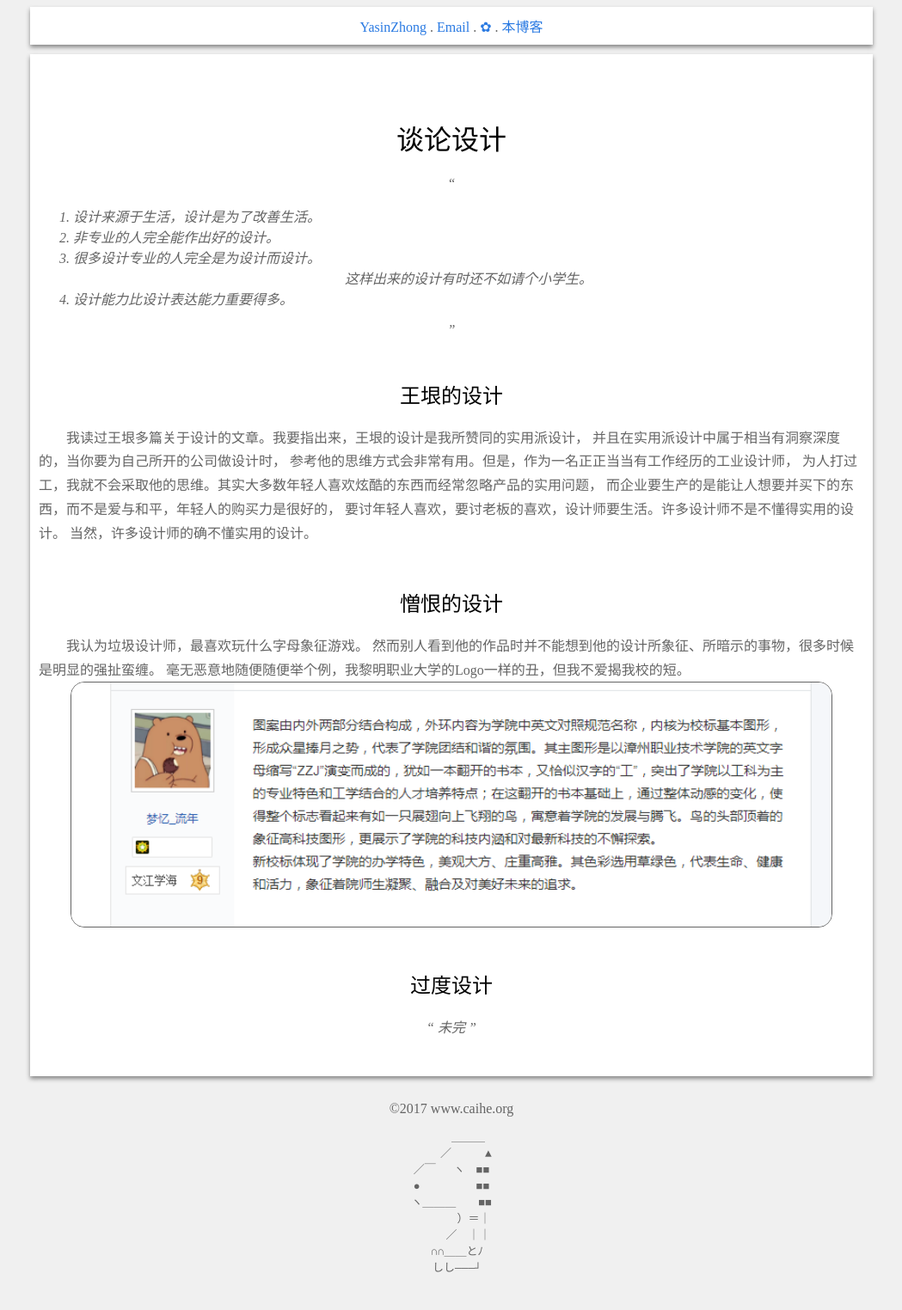
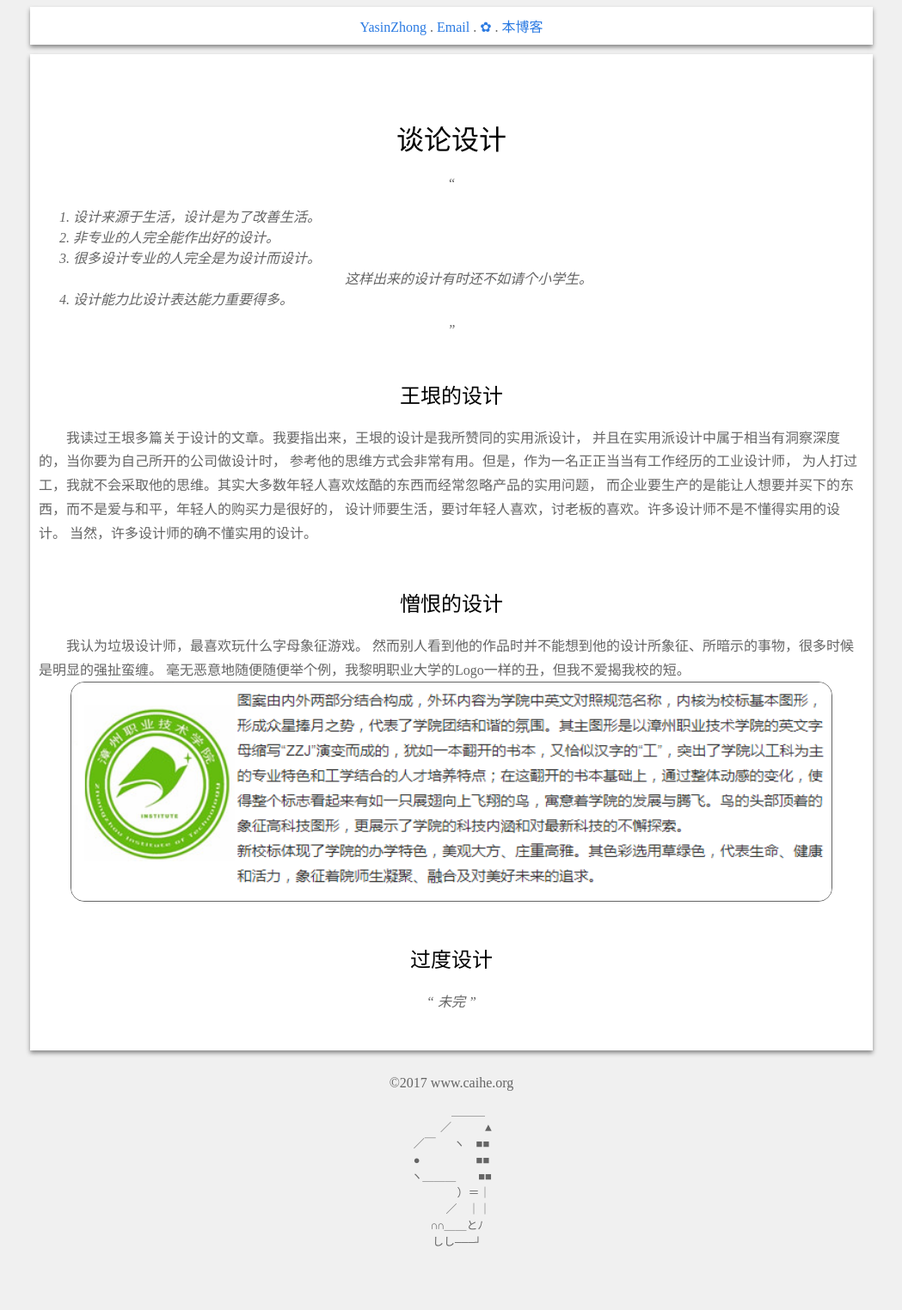
Before and after one commit to YasinZhong/yasinzhong.github.io, a Jekyll site: the page built from _posts/2018-4-14-Designing.html, in a window 1280 px wide. Shown: the whole page at 86% size, without its empty margins (115-1164 px from the left). Built offline with Jekyll 4.4.1, drawn with Linux system fonts in a browser that asks for light colours; comment, search, counter and statistics services are not loaded; after the commit the page ends 1494 px from its top, so only the background shows below that.

Commit message:
2018/04/21

```diff
--- a/_posts/2018-4-14-Designing.html
+++ b/_posts/2018-4-14-Designing.html
@@ -25,7 +25,7 @@ title: 谈论设计
 	参考他的思维方式会非常有用。但是，作为一名正正当当有工作经历的工业设计师，
 	为人打过工，我就不会采取他的思维。其实大多数年轻人喜欢炫酷的东西而经常忽略产品的实用问题，
 	而企业要生产的是能让人想要并买下的东西，而不是爱与和平，年轻人的购买力是很好的，
-	要讨年轻人喜欢，要讨老板的喜欢，设计师要生活。许多设计师不是不懂得实用的设计。
+	设计师要生活，要讨年轻人喜欢，讨老板的喜欢。许多设计师不是不懂得实用的设计。
 	当然，许多设计师的确不懂实用的设计。
 </p>
 
```
Also changed, not shown: _posts/2018-4-20-Reading.html (+7 -2 lines), img/7dd98d1001e93901485caab97aec54e737d196de.jpg (added), img/LJlogo.png.
